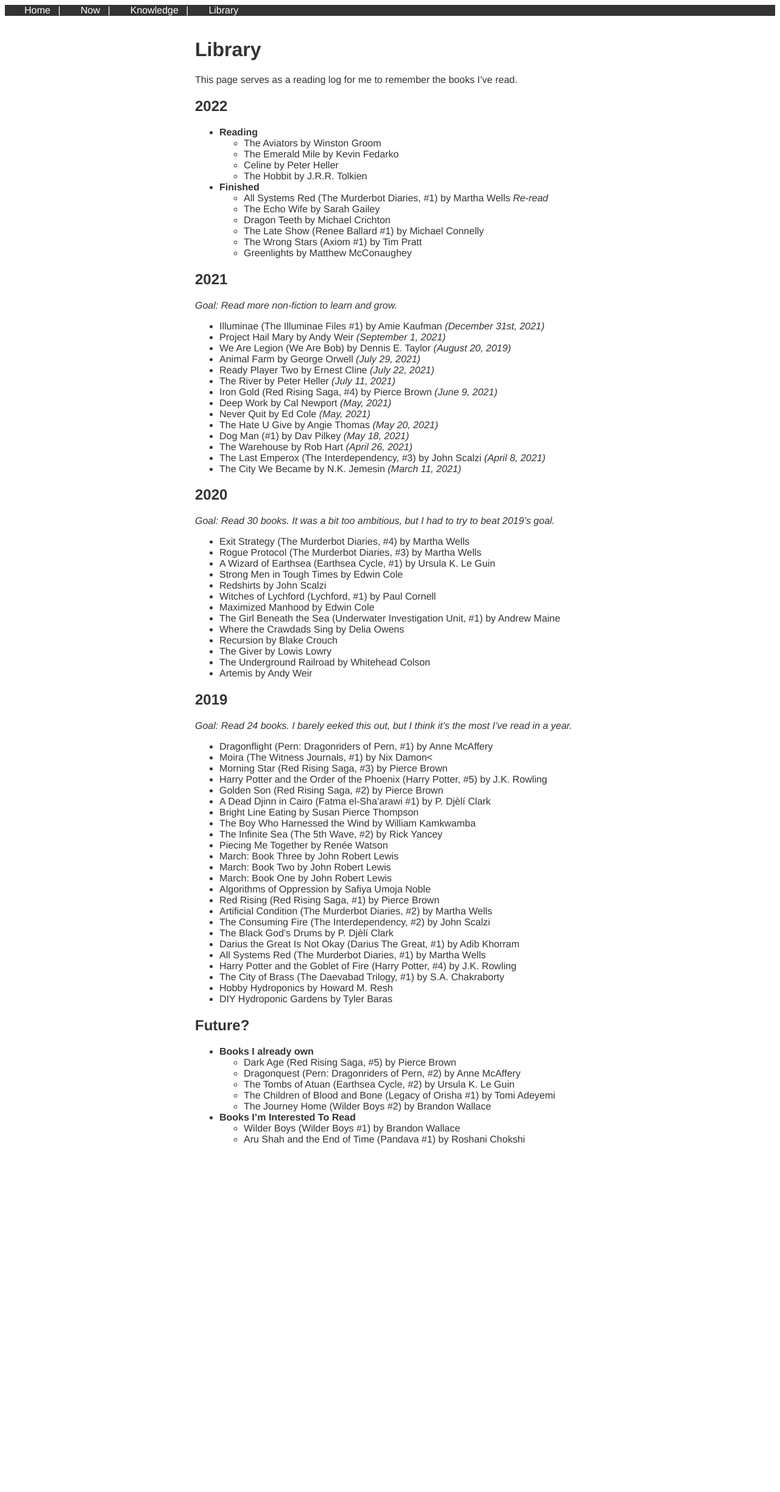
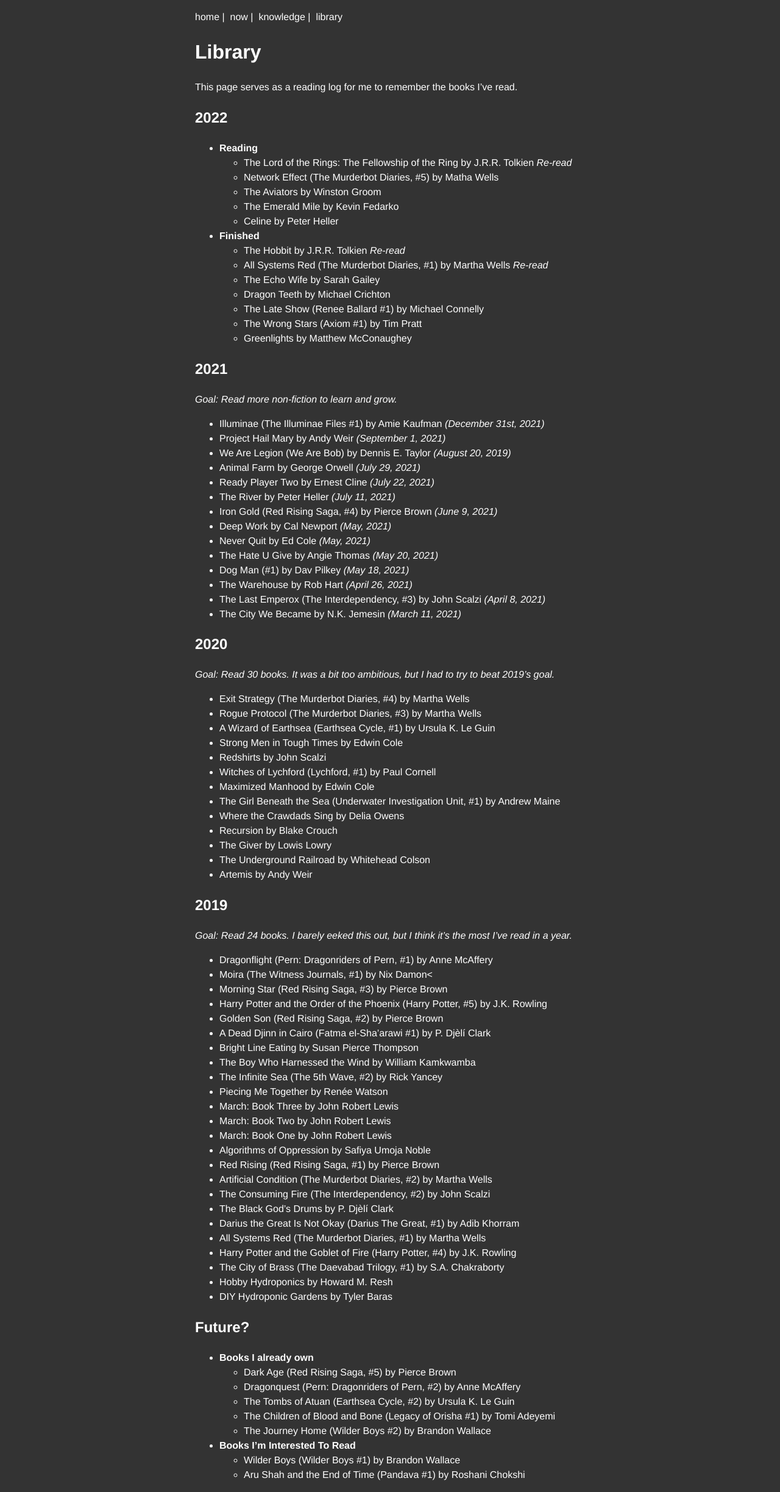
Before and after one commit to dahenson/dahenson.github.io, a Jekyll site: the page built from library.md, in a window 1280 px wide. Shown: the whole page at 61% size. Built offline with Jekyll 4.4.1, drawn with Linux system fonts in a browser that asks for light colours; before the commit the page ends 1917 px from its top, so only the background shows below that.

Commit message:
CSS and content updates

```diff
--- a/css/main.css
+++ b/css/main.css
@@ -1,70 +1,10 @@
 :root {
-  --serif: serif;
-  --sans-serif: 'Helvetica', sans-serif;
-  --bg-color: #ffffff;
-  --fg-color: #333333;
-  --accent-color: #a10705;
-  --muted-fg-color: #485a6c;
-  --muted-bg-color: #fafafa;
-  --content-width: 40rem;
+  --fnt: 'Helvetica', sans-serif;
+  --bgc: #333333;
+  --fgc: #ffffff;
+  --maxw: 40rem;
 }
-
-/* BASE */
-
-html {
-  font-family: var(--sans-serif);
-  background: var(--bg-color);
-  color: var(--fg-color);
-}
-
-h1, h2, h3, h4, h5, h6 {
-  font-family: var(--sans-serif);
-}
-
-header {
-  display: flex;
-  justify-content: space-between;
-  align-items: baseline;
-  margin: 0 auto;
-  padding: 0 0.5em;
-  background: var(--fg-color);
-  color: var(--bg-color);
-}
-
-header span {
-  margin: 0.5rem 0 0.5rem 0;
-}
-
-header span a {
-  color: var(--bg-color);
-}
-
-nav a {
-  text-transform: capitalize;
-  margin: 0 0 0 1rem;
-  padding: 0.5rem;
-  color: var(--bg-color);
-}
-
-nav a:hover {
-  background-color: var(--accent-color);
-}
-
-main {
-  max-width: var(--content-width);
-  margin: 0 auto;
-  padding: 1em 1em;
-}
-
-a {
-  color: var(--accent-color);
-  text-decoration: none;
-}
-
-footer {
-  border-top: 1px dotted var(--muted-fg-color);
-  max-width: var(--content-width);
-  margin: 0.5rem auto;
-  color: var(--muted-fg-color);
-  text-align: center;
-}
+html{line-height:1.5;font-family:var(--fnt);background:var(--bgc);color: var(--fgc);}
+header{margin:1em auto;max-width:var(--maxw)}
+main{max-width: var(--maxw);margin: 0 auto}
+a{color: var(--fgc);text-decoration: none}
--- a/library.md
+++ b/library.md
@@ -8,11 +8,13 @@ This page serves as a reading log for me to remember the books I’ve read.
 ## 2022
 
 - **Reading**
+  - The Lord of the Rings: The Fellowship of the Ring by J.R.R. Tolkien _Re-read_
+  - Network Effect (The Murderbot Diaries, #5) by Matha Wells
   - The Aviators by Winston Groom
   - The Emerald Mile by Kevin Fedarko
   - Celine by Peter Heller
-  - The Hobbit by J.R.R. Tolkien
 - **Finished**
+  - The Hobbit by J.R.R. Tolkien _Re-read_
   - All Systems Red (The Murderbot Diaries, #1) by Martha Wells _Re-read_
   - The Echo Wife by Sarah Gailey
   - Dragon Teeth by Michael Crichton
```
Also changed, not shown: uses.md (+1 -1 lines).
